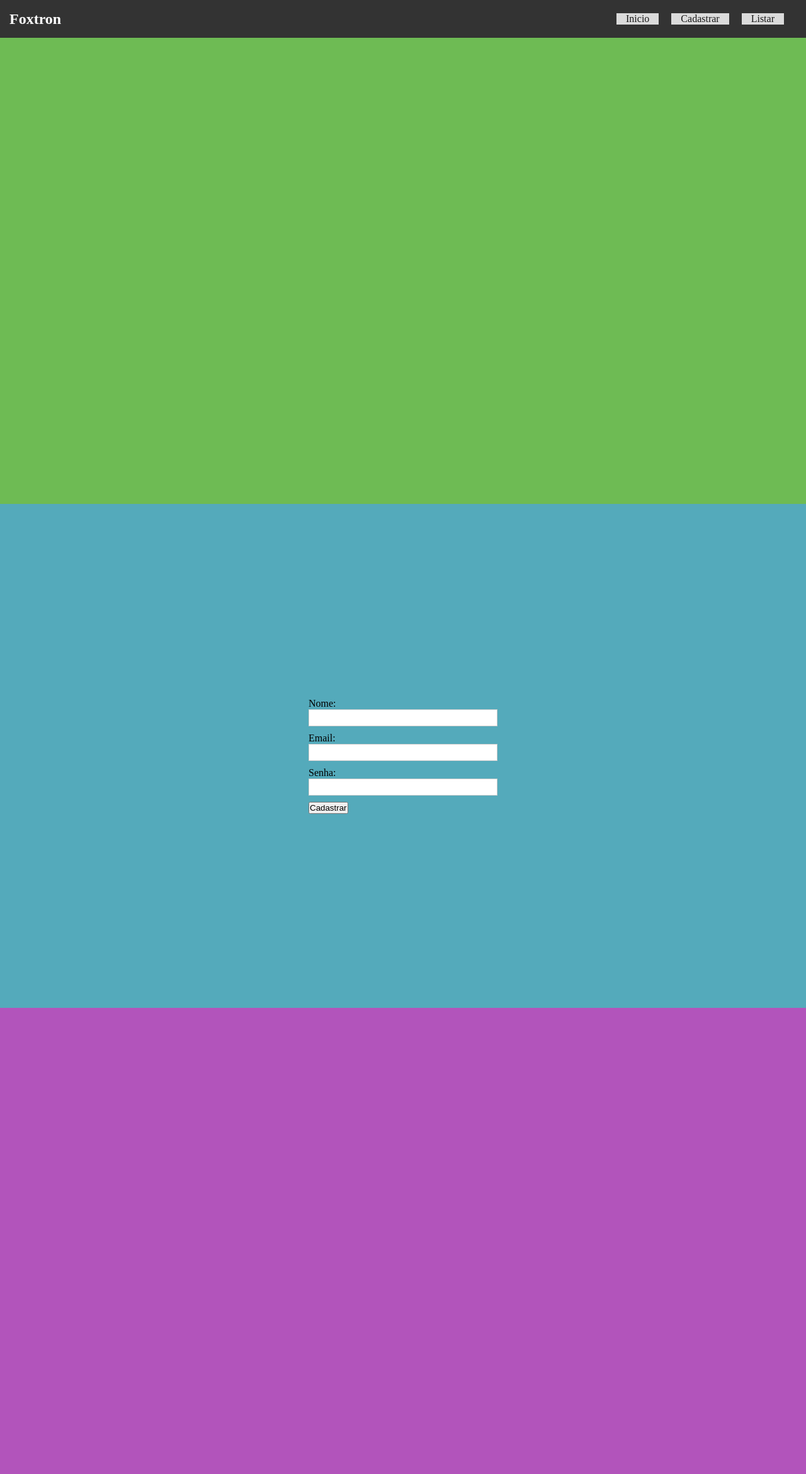
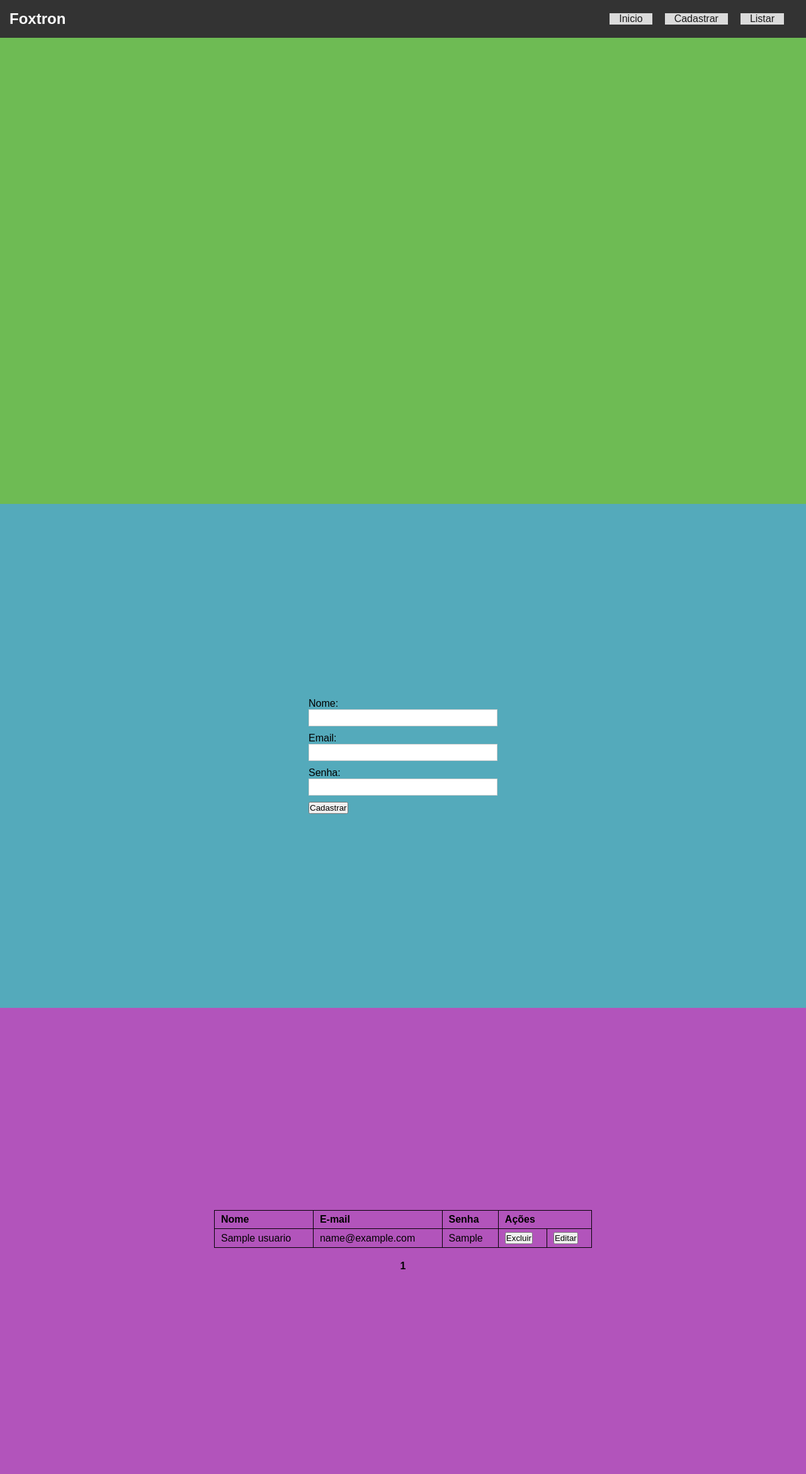
Before and after one commit to elciosava/aula0508, a PHP site: page / in a window 1280 px wide. Shown: the whole page at 63% size. Run offline with PHP 8.4, Linux system fonts and the light colour scheme; tables that the repository leaves empty or names only in its code hold one stand-in row (values such as "Sample post").

Commit message:
fhjjgggjfj

```diff
--- a/index.php
+++ b/index.php
@@ -1,14 +1,16 @@
 <?php
-    include 'conexao.php';
+include 'conexao.php';
 ?>
 <!DOCTYPE html>
 <html lang="pt-br">
+
 <head>
     <meta charset="UTF-8">
     <meta name="viewport" content="width=device-width, initial-scale=1.0">
     <link rel="stylesheet" href="style.css">
     <title>Document</title>
 </head>
+
 <body>
     <header>
         <h2>Foxtron</h2>
@@ -28,7 +30,7 @@
 
     <section id="cadastrar">
         <div class="formulario">
-            <form action="cadastrar_usuario.php" method="post">
+            <form action="cadastrar_usuario.php" method="post" class="formu">
                 <label for="nome_usuario">Nome:</label>
                 <input type="text" name="nome_usuario" id="nome_usuario">
 
@@ -44,7 +46,92 @@
     </section>
 
     <section id="listar">
+        <div class="listar">
+            <?php
+            $limite = 10;
 
+            //pagina atual
+            $pagina = isset($_GET['pagina']) ? (int)$_GET['pagina'] : 1;
+
+            if ($pagina < 1) {
+                $pagina = 1;
+            }
+
+            $offset = ($pagina - 1) * $limite;
+
+            //total de registros
+            $sql_total = "SELECT COUNT(*) as total FROM usuarios";
+            $stmt_total = $conexao->prepare($sql_total);
+            $stmt_total->execute();
+
+            $total_registros = $stmt_total->fetchColumn();
+            $total_paginas = ceil($total_registros / $limite);
+
+            //busca apenas os registros da pagina atual
+            $sql_busca = "SELECT * FROM usuarios LIMIT :limite OFFSET :offset";
+
+            $stmt_busca = $conexao->prepare($sql_busca);
+            $stmt_busca->bindValue(':limite', $limite, PDO::PARAM_INT);
+            $stmt_busca->bindValue(':offset', $offset, PDO::PARAM_INT);
+            $stmt_busca->execute();
+
+            ?>
+            <table>
+                <thead>
+                    <th>Nome</th>
+                    <th>E-mail</th>
+                    <th>Senha</th>
+                    <th colspan="2">Ações</th>
+                </thead>
+                <?php
+
+                while ($usuarios = $stmt_busca->fetch(PDO::FETCH_ASSOC)) {
+                    echo "<tbody>";
+                    echo "<tr>";
+                    echo "<td>{$usuarios['nome_usuario']}</td>";
+                    echo "<td>{$usuarios['email_usuario']}</td>";
+                    echo "<td>{$usuarios['senha_usuario']}</td>";
+
+                    echo "<td>
+                                        <form action = 'excluir_cadastro.php' method='get'>
+                                        <input type='hidden' name='id_usuario' value='{$usuarios['id_usuario']}'>
+                                        <button type='submit'>Excluir</button>
+                                        </form>
+                        </td>
+                        <td>
+                                        <form action = 'editar_cadastro.php' method='get'>
+                                        <input type='hidden' name='id_usuario' value='{$usuarios['id_usuario']}'>
+                                        <button type='submit'>Editar</button>
+                                        </form>";
+                    echo "</td>";
+
+                    echo "</tr>";
+                    echo "</tbody>";
+                }
+                ?>
+            </table>
+
+            <div class="paginacao">
+                <?php if($pagina > 1): ?>
+                    <a href="?pagina=<?= $pagina - 1 ?>#listar">Anterior</a>
+                <?php endif; ?>
+
+                <?php
+                    for($i = 1; $i <= $total_paginas; $i++){
+                        if($i == $pagina){
+                            echo "<strong>$i</strong>";
+                        }else{
+                            echo "<a href='?pagina=$i#listar'>$i</a>";
+                        }
+                    }
+                ?>
+
+                <?php if($pagina < $total_paginas): ?>
+                    <a href="?pagina=<?= $pagina + 1 ?>#listar">Próximo</a>
+                <?php endif; ?>
+            </div>
+        </div>
     </section>
 </body>
+
 </html>
--- a/style.css
+++ b/style.css
@@ -6,6 +6,7 @@
 
 body {
     overflow: hidden;
+    font-family: sans-serif;
 }
 
 header {
@@ -52,7 +53,7 @@ a {
     align-items: center;
 }
 
-form {
+.formu {
     width: 300px;
 }
 
@@ -74,4 +75,39 @@ input {
     background-color: #b254bb;
     padding: 20px;
     height: calc(100vh - 60px);
+    display: flex;
+    justify-content: center;
+    align-items: center;
 }
+
+table {
+    width: 600px;
+    border-collapse: collapse;
+}
+
+table, th, td {
+    border: 1px solid #000;
+    padding: 5px 10px;
+    text-align: left;
+}
+
+table form {
+    width: auto;
+}
+
+
+.paginacao {
+    display: flex;
+    justify-content: center;
+    margin-top: 20px;
+    align-items: center;
+}
+
+.paginacao a {
+    display: inline-block;
+    padding: 5px 10px;
+    margin: 0 5px;
+    background-color: #333;
+    color: #fff;
+    text-decoration: none;
+}
```
